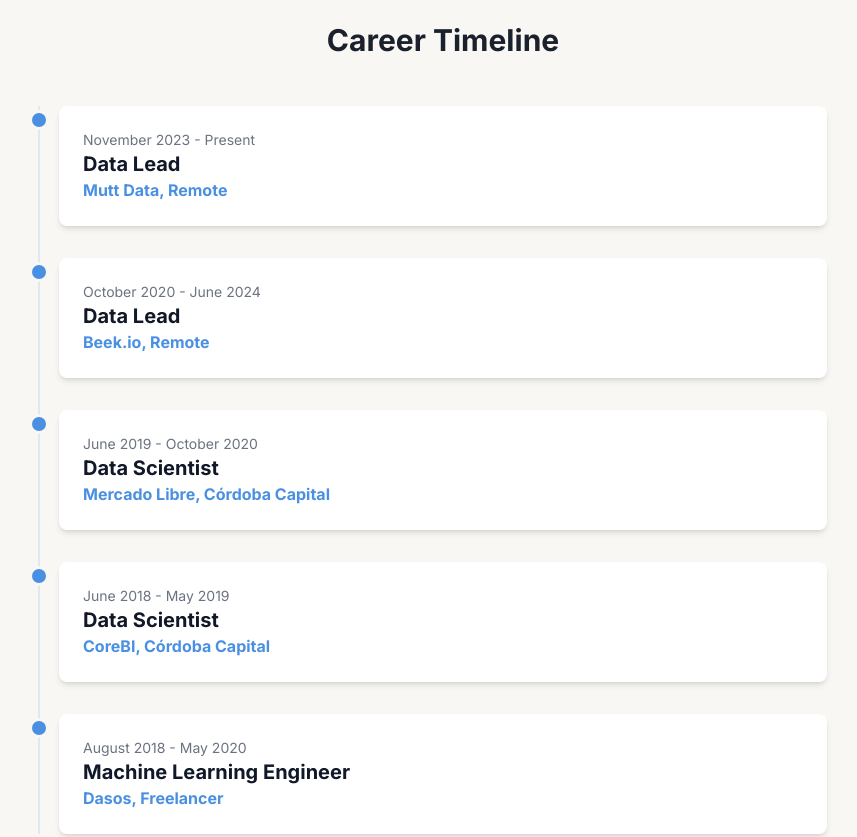
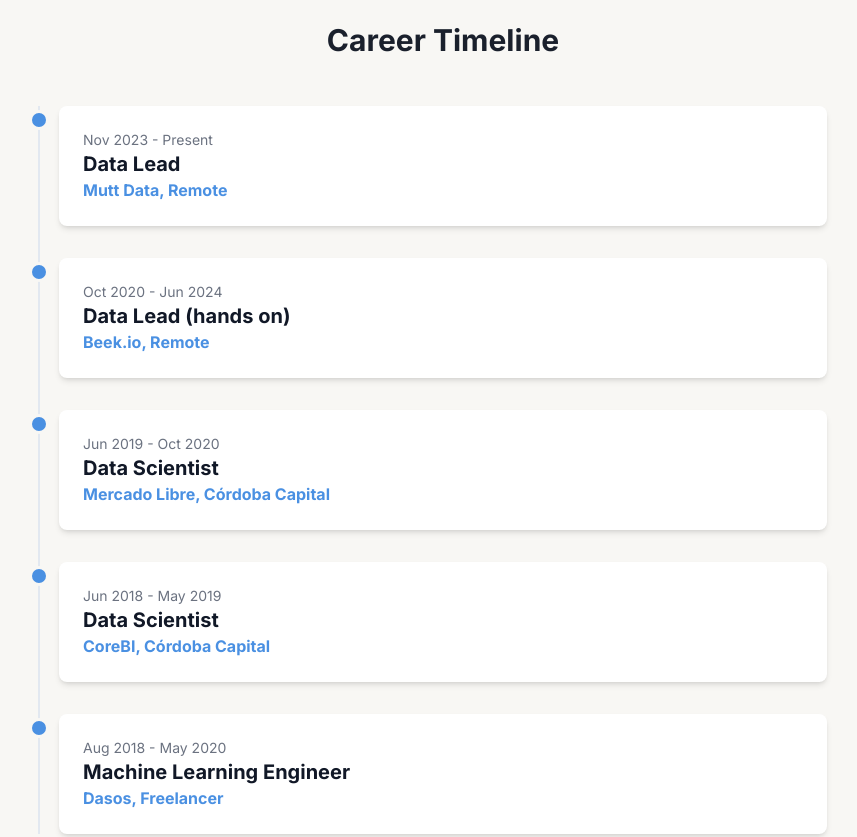
Before and after one commit to ariosramirez/me, a plain HTML site: page index.html in a window 1280 px wide. Shown: the part 1780-2617 px from the top of the page, without its empty margins (197-1054 px from the left). Drawn offline with nearby package versions, Linux system fonts and the light colour scheme.

Commit message:
feat: updated profile

```diff
--- a/index.html
+++ b/index.html
@@ -68,6 +68,7 @@
                 <a href="#summary" class="text-gray-600 hover:text-[#4A90E2] transition">Summary</a>
                 <a href="#skills" class="text-gray-600 hover:text-[#4A90E2] transition">Skills</a>
                 <a href="#experience" class="text-gray-600 hover:text-[#4A90E2] transition">Experience</a>
+                <a href="#education" class="text-gray-600 hover:text-[#4A90E2] transition">Education</a>
             </div>
             <div class="md:hidden">
                 <button id="mobile-menu-button" class="text-gray-600 focus:outline-none">
@@ -79,6 +80,7 @@
             <a href="#summary" class="block py-2 px-6 text-sm text-gray-700 hover:bg-gray-100">Summary</a>
             <a href="#skills" class="block py-2 px-6 text-sm text-gray-700 hover:bg-gray-100">Skills</a>
             <a href="#experience" class="block py-2 px-6 text-sm text-gray-700 hover:bg-gray-100">Experience</a>
+            <a href="#education" class="block py-2 px-6 text-sm text-gray-700 hover:bg-gray-100">Education</a>
         </div>
     </header>
 
@@ -139,11 +141,8 @@
         <section id="education" class="py-16">
             <div class="max-w-3xl mx-auto">
                 <h2 class="text-3xl font-bold text-center mb-8">Education</h2>
-                <div class="bg-white p-8 rounded-lg shadow-md">
-                    <h3 class="text-xl font-bold text-gray-900">Coursework in Computer Science</h3>
-                    <p class="text-md text-[#4A90E2] font-semibold">UNC-FAMAF, Córdoba</p>
-                    <p class="text-gray-500">March 2018 - 2020</p>
-                    <p class="mt-4 text-gray-700">Completed foundational coursework in algorithms, data structures, programming paradigms, and mathematical modeling.</p>
+                <div id="education-container" class="space-y-6">
+                    <!-- Education items will be injected here by JavaScript -->
                 </div>
             </div>
         </section>
@@ -176,50 +175,65 @@
                 {
                     company: 'Mutt Data, Remote',
                     role: 'Data Lead',
-                    date: 'November 2023 - Present',
+                    date: 'Nov 2023 - Present',
                     details: [
-                        'Led a team of 7 data professionals, architecting and implementing ML models for business optimization and credit scoring, heavily utilizing Python and its scientific computing stack.',
-                        'Designed and managed scalable ETL pipelines on Databricks and Airflow, processing terabytes of data for AI model training and inference.'
+                        'Leading a team of 7+ data professionals, driving innovation at a major beverage distributor through advanced ETL pipelines (Databricks, Airflow) and ML models for credit and business optimization.'
                     ]
                 },
                 {
                     company: 'Beek.io, Remote',
-                    role: 'Data Lead',
-                    date: 'October 2020 - June 2024',
+                    role: 'Data Lead (hands on)',
+                    date: 'Oct 2020 - Jun 2024',
                     details: [
                         'Engineered and deployed end-to-end NLP and GenAI-powered recommendation systems, directly impacting user engagement and content discovery.',
                         'Developed and maintained a robust data platform using GCP, ensuring data integrity and availability for all AI initiatives.',
-                        'Streamlined data processing workflows, reducing ETL execution times by 70% using dbt, Airflow, and Hevo, which fed into ML model training pipelines.',
-                        'Built a royalty calculation system that saved 60% in operational costs, applying complex business logic through automated Python scripts.'
+                        'Streamlined data processing workflows, reducing ETL execution times by 70% using dbt, Airflow, and Hevo.',
+                        'Built a royalty calculation system that saved 60% in operational costs through automated Python scripts.'
                     ]
                 },
                 {
                     company: 'Mercado Libre, Córdoba Capital',
                     role: 'Data Scientist',
-                    date: 'June 2019 - October 2020',
+                    date: 'Jun 2019 - Oct 2020',
                     details: [
                         'Developed and deployed machine learning models in Python to detect and prevent fraudulent activity, successfully reducing fraud-related losses by 15% ($750K USD annually).',
-                        'Performed in-depth exploratory data analysis on massive datasets using SQL to identify complex fraud patterns and inform model development.'
+                        'Performed in-depth exploratory data analysis on massive datasets using SQL to identify complex fraud patterns.'
                     ]
                 },
                 {
                     company: 'CoreBI, Córdoba Capital',
                     role: 'Data Scientist',
-                    date: 'June 2018 - May 2019',
+                    date: 'Jun 2018 - May 2019',
                     details: [
-                        'Applied Neural Networks and computer vision techniques for advanced video analysis, building models to extract actionable insights from unstructured visual data.',
+                        'Applied Neural Networks and computer vision techniques for advanced video analysis.',
                         'Constructed and trained various ML models to solve key business challenges for clients.'
                     ]
                 },
                 {
                     company: 'Dasos, Freelancer',
                     role: 'Machine Learning Engineer',
-                    date: 'August 2018 - May 2020',
+                    date: 'Aug 2018 - May 2020',
                     details: [
                         'Designed and implemented scalable cloud architectures on Digital Ocean for deploying ML applications, utilizing Docker for containerization.',
                         'Developed Time Series forecasting models for cold chain tracking and created real-time monitoring dashboards with Grafana.'
                     ]
                 }
+            ];
+
+            // Education Data
+            const educations = [
+                 {
+                    institution: 'Universidad Nacional de Córdoba',
+                    degree: 'Coursework in Computer Science',
+                    date: '2018 - 2020',
+                    description: 'Completed foundational coursework in algorithms, data structures, programming paradigms, and mathematical modeling.'
+                },
+                {
+                    institution: 'Platzi',
+                    degree: 'Data, Engineering, AI, Business.',
+                    date: 'Always inprogress',
+                    description: 'Completed coursework focused on Data Science principles, tools, and applications.'
+                },
             ];
 
             // Populate Timeline
@@ -250,6 +264,20 @@
                     const details = document.getElementById(`details-${index}`);
                     details.classList.toggle('hidden');
                 }
+            });
+
+            // Populate Education
+            const educationContainer = document.getElementById('education-container');
+            educations.forEach(edu => {
+                const item = document.createElement('div');
+                item.className = 'bg-white p-8 rounded-lg shadow-md';
+                item.innerHTML = `
+                    <h3 class="text-xl font-bold text-gray-900">${edu.degree}</h3>
+                    <p class="text-md text-[#4A90E2] font-semibold">${edu.institution}</p>
+                    <p class="text-gray-500">${edu.date}</p>
+                    <p class="mt-4 text-gray-700">${edu.description}</p>
+                `;
+                educationContainer.appendChild(item);
             });
 
             // Chart.js Configuration
```
